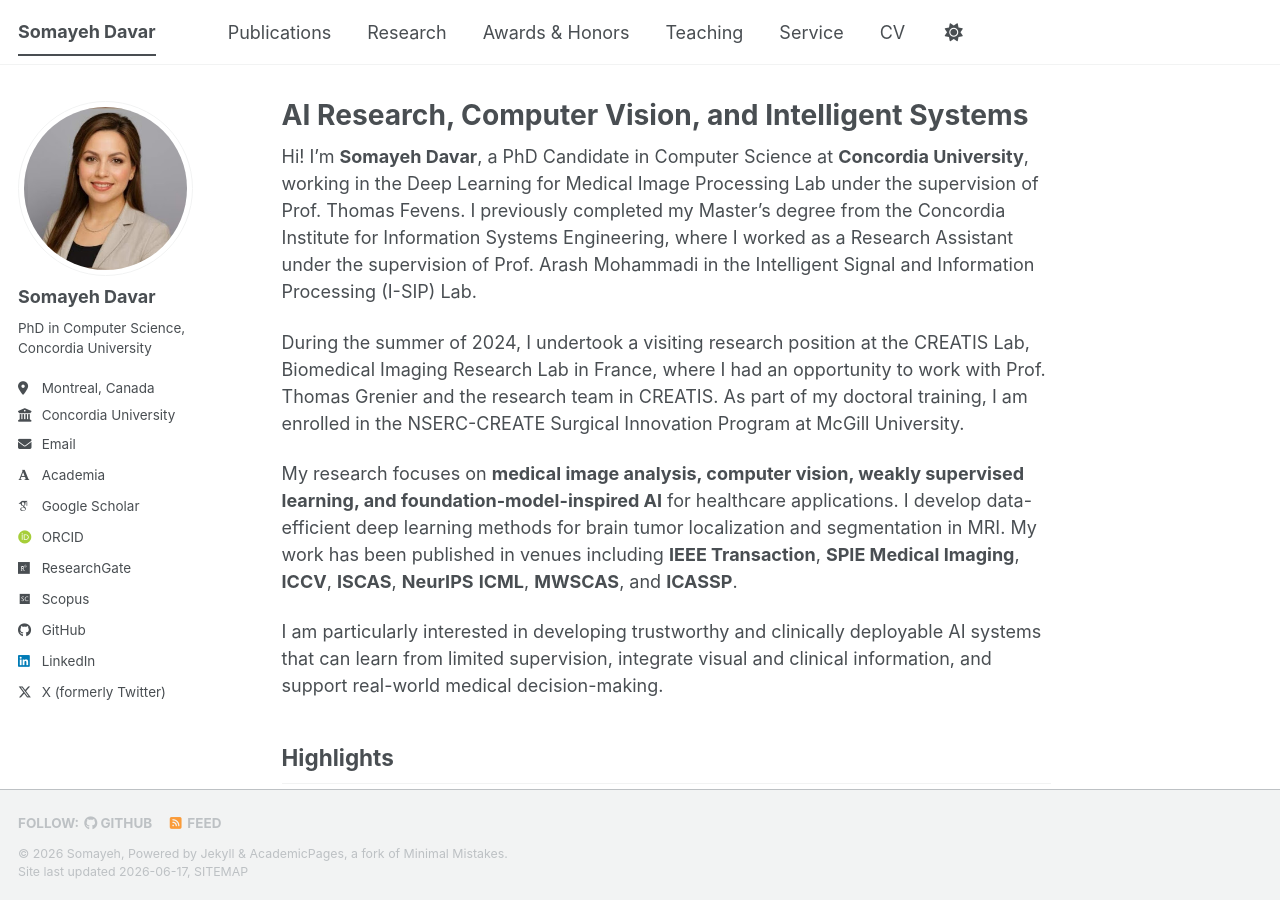
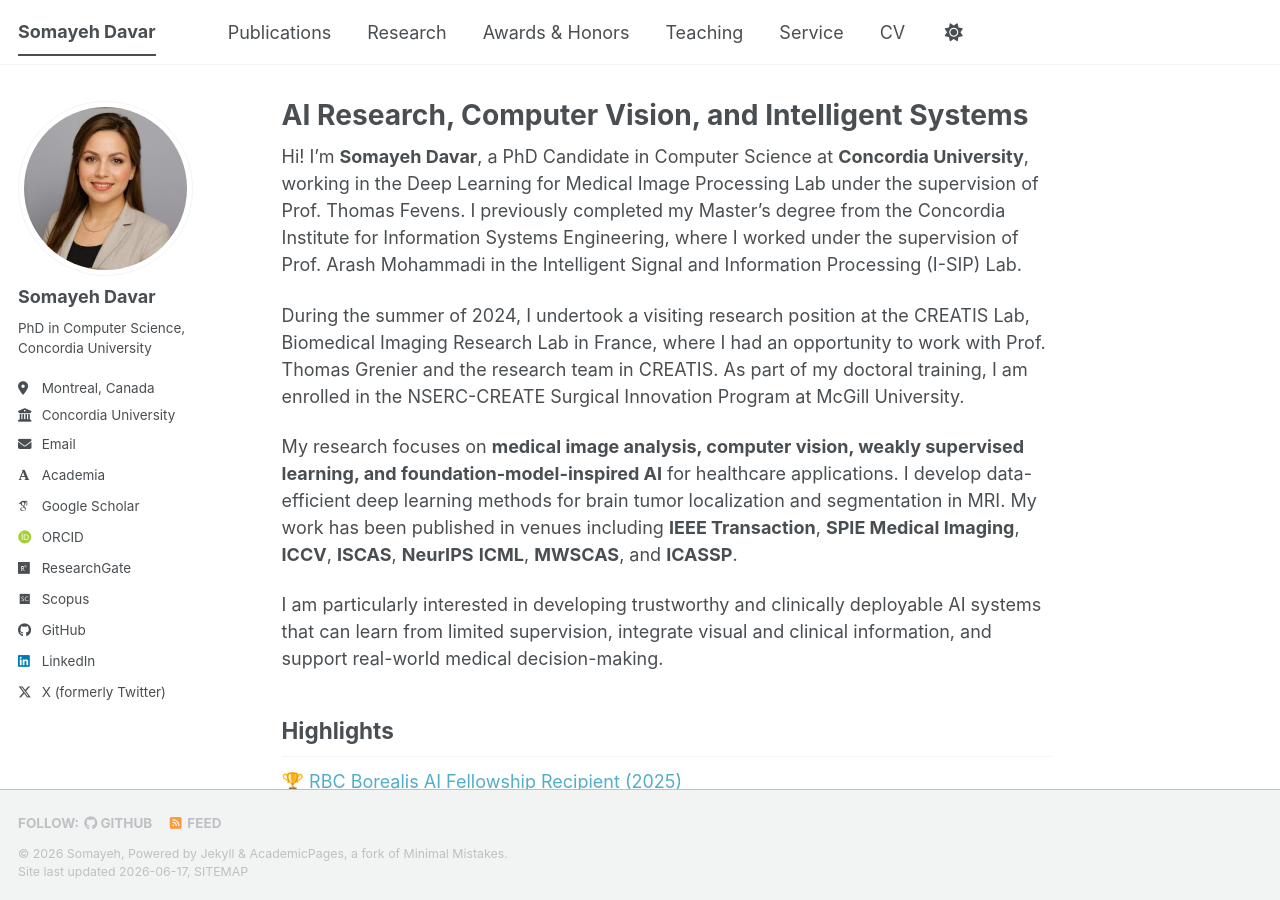
Before and after one commit to sdavar/sdavar.github.io, a Jekyll site: the page built from _pages/about.md, in a window 1280 px wide and 900 px high. Built offline with Jekyll 4.4.1, drawn with Linux system fonts in a browser that asks for light colours; some web fonts are replaced; a script bundle is joined from its source files by our own code; library files that are not in the unit come from our copies.

Commit message:
Update about.md

```diff
--- a/_pages/about.md
+++ b/_pages/about.md
@@ -8,8 +8,7 @@
 ---
 
 
-
-Hi! I'm **Somayeh Davar**, a PhD Candidate in Computer Science at **Concordia University**, working in the Deep Learning for Medical Image Processing Lab under the supervision of Prof. Thomas Fevens. I previously completed my Master's degree from the Concordia Institute for Information Systems Engineering, where I worked as a Research Assistant under the supervision of Prof. Arash Mohammadi in the Intelligent Signal and Information Processing (I-SIP) Lab.
+Hi! I'm **Somayeh Davar**, a PhD Candidate in Computer Science at **Concordia University**, working in the Deep Learning for Medical Image Processing Lab under the supervision of Prof. Thomas Fevens. I previously completed my Master's degree from the Concordia Institute for Information Systems Engineering, where I worked under the supervision of Prof. Arash Mohammadi in the Intelligent Signal and Information Processing (I-SIP) Lab.
 
 During the summer of 2024, I undertook a visiting research position at the CREATIS Lab, Biomedical Imaging Research Lab in France, where I had an opportunity to work with Prof. Thomas Grenier and the research team in CREATIS. As part of my doctoral training, I am enrolled in the NSERC-CREATE Surgical Innovation Program at McGill University.
 
@@ -19,7 +18,7 @@
 
 ## Highlights
 
-<li>🏆 <a href=" https://rbcborealis.com/news/the-2024-2025-rbc-borealis-fellows-driving-the-future-of-ai/" target="_blank"> RBC Borealis AI Fellowship Recipient (2025)</a></li>
+ 🏆 <a href=" https://rbcborealis.com/news/the-2024-2025-rbc-borealis-fellows-driving-the-future-of-ai/" target="_blank"> RBC Borealis AI Fellowship Recipient (2025)</a>
 
 <li>🎓 <a href="https://www.concordia.ca/gradstudies/funding/in-program/donor-awards.html" target="_blank">
 Dr. T. Radhakrishnan In-Course Graduate Award (2025)</a></li>
```
